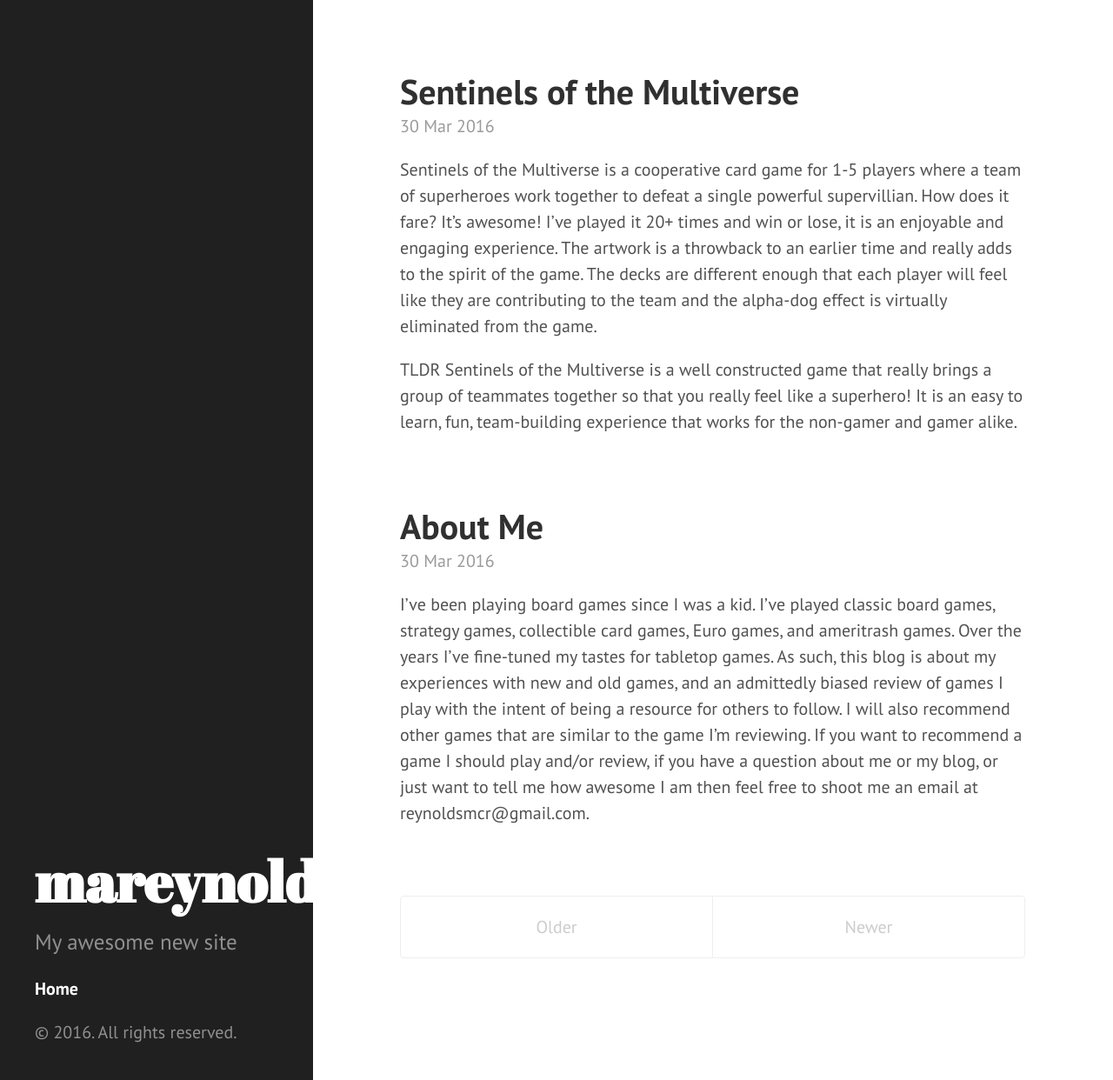
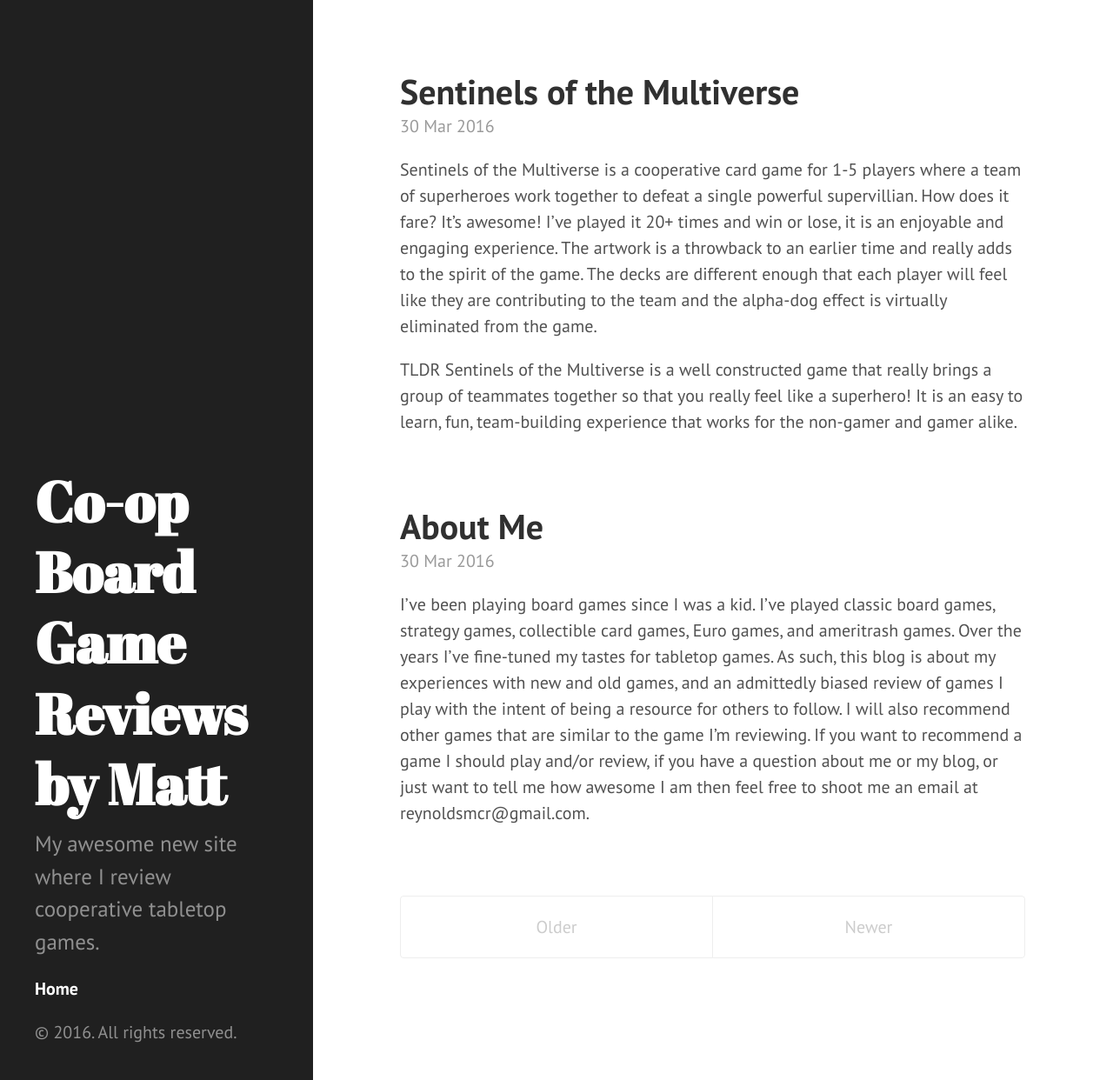
Before and after one commit to mareynolds/mareynolds.github.io, a Jekyll site: the page built from index.html, in a window 1280 px wide and 1242 px high. Shown: the whole window at 87% size. Built offline with Jekyll 4.4.1, drawn with Linux system fonts in a browser that asks for light colours; the list of posts is cut into pages by our own code.

Commit message:
Update _config.yml

```diff
--- a/_config.yml
+++ b/_config.yml
@@ -1,8 +1,8 @@
 excerpt_separator: ""
 pygments: true
 markdown: kramdown
-url: http://mareynolds.github.io
-title: mareynolds
-tagline: A log of everyday life
-description: My awesome new site
+url: http://coopgamegeek.github.io
+title: Co-op Board Game Reviews by Matt
+tagline: Making Every Day Game Day
+description: My awesome new site where I review cooperative tabletop games.
 paginate: 5
```
